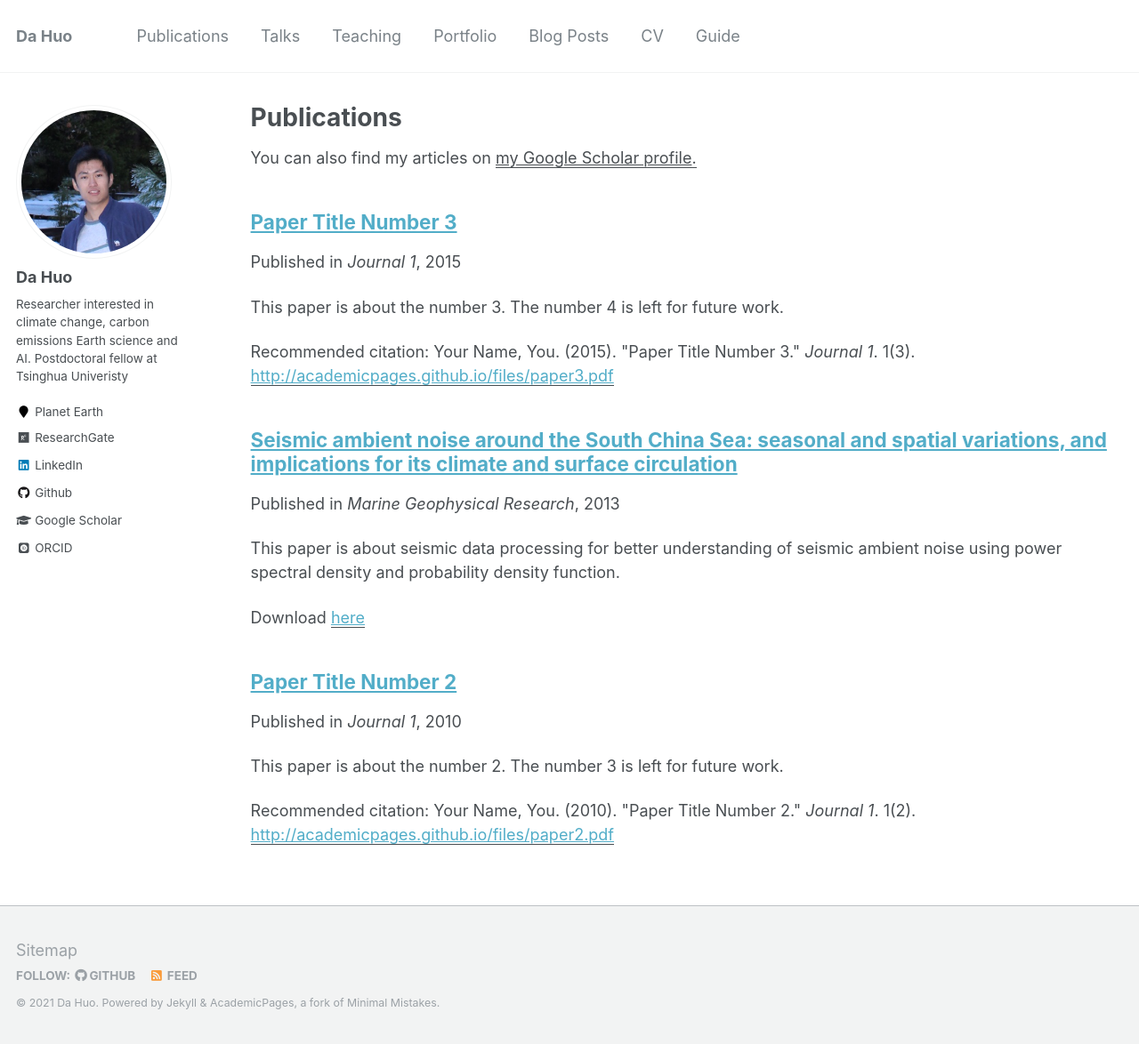
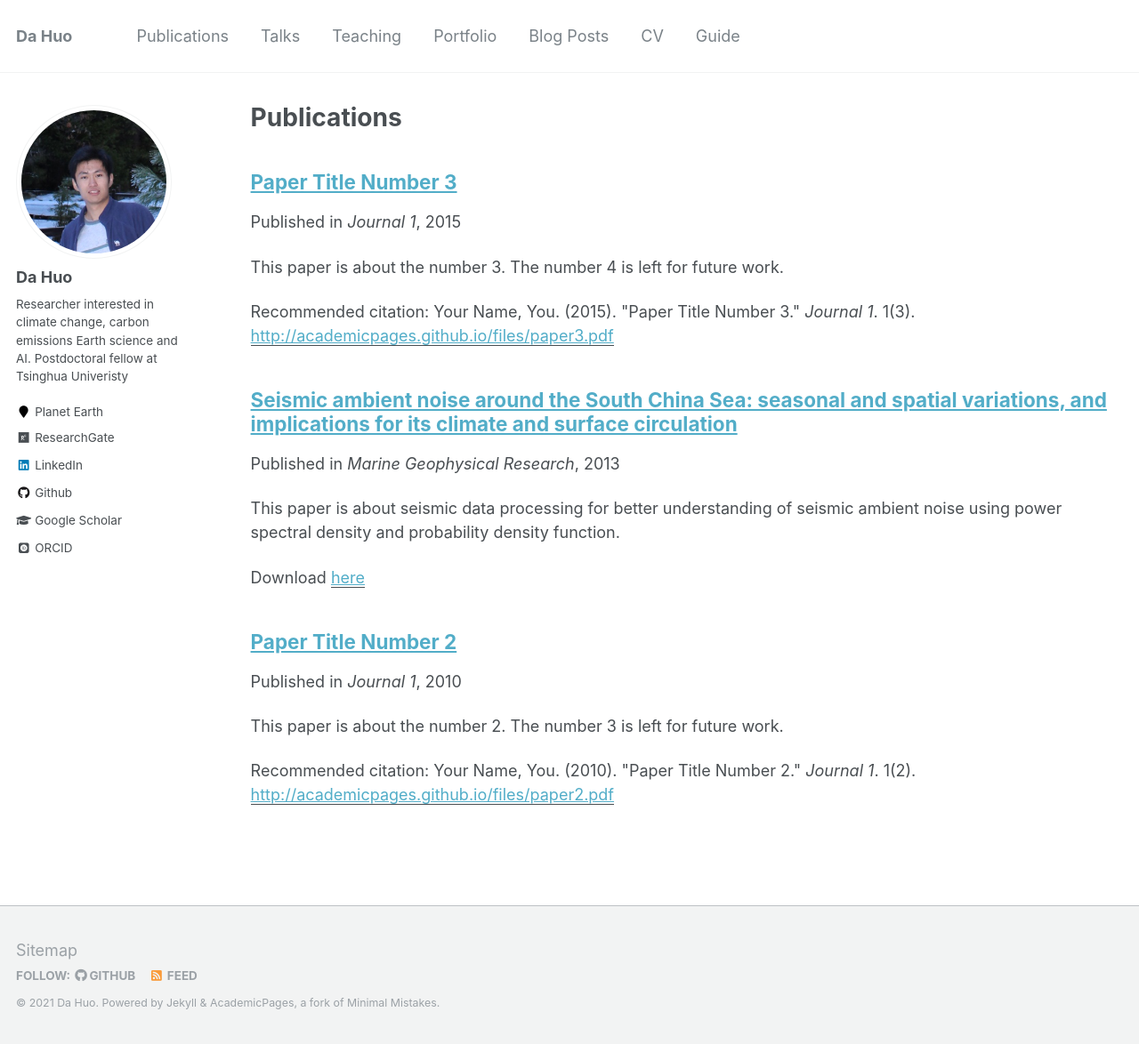
Before and after one commit to dh107/dh107.github.io, a Jekyll site: the page built from _pages/publications.md, in a window 1280 px wide and 1174 px high. Shown: the whole window at 89% size. Built offline with Jekyll 4.4.1, drawn with Linux system fonts in a browser that asks for light colours; some web fonts are replaced.

Commit message:
academic template

```diff
--- a/_pages/publications.md
+++ b/_pages/publications.md
@@ -4,7 +4,7 @@ title: "Publications"
 permalink: /publications/
 author_profile: true
 ---
-You can also find my articles on <u><a href="{{https://scholar.google.ca/citations?user=uaRcVXMAAAAJ&hl=en&oi=ao}}">my Google Scholar profile</a>.</u>
+
 {% if author.googlescholar %}
   You can also find my articles on <u><a href="{{author.googlescholar}}">my Google Scholar profile</a>.</u>
 {% endif %}
```
